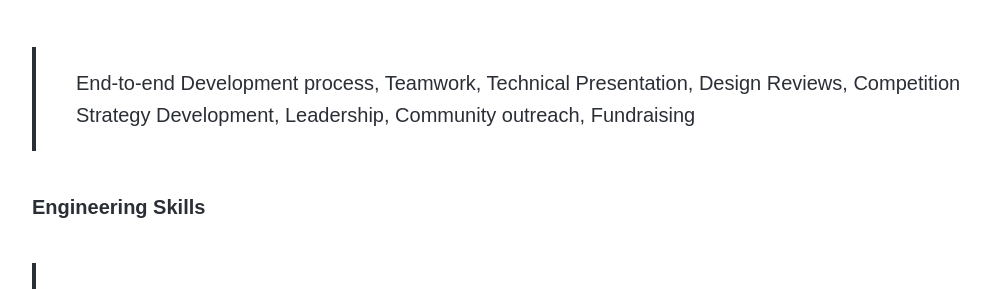
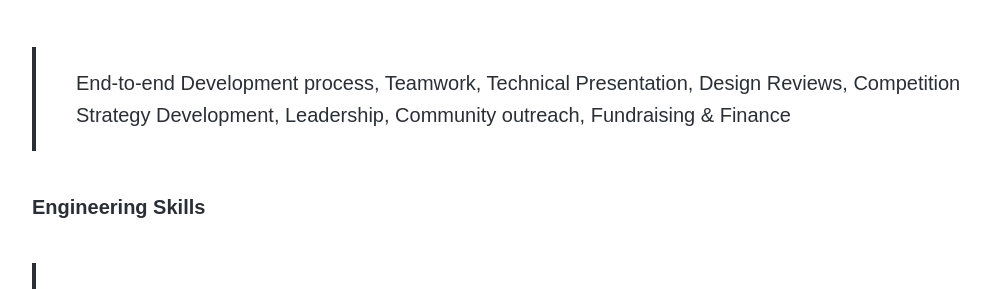
Before and after one commit to disha-22/disha-22.github.io, a Jekyll site: the page built from _projects/robotics.md, in a window 1280 px wide and 900 px high, scrolled down 848 px. Shown: the part 188-477 px from the top of the window, without its empty margins (138-1134 px from the left). Built offline with Jekyll 4.4.1, drawn with Linux system fonts in a browser that asks for light colours; nearby versions of some CDN libraries; some web fonts are replaced.

Commit message:
Update robotics.md

```diff
--- a/_projects/robotics.md
+++ b/_projects/robotics.md
@@ -15,7 +15,7 @@ Member of the Los Gatos High School Robotics Team: <a href ="http://ironclaw972.
 > Regional Finalist: <a href="https://frc-events.firstinspires.org/team/972"> FRC 2019 </a> <br> Breadth of experience <br> Impact to community
 
 <h6> Soft Skills </h6>
-> End-to-end Development process, Teamwork, Technical Presentation, Design Reviews, Competition Strategy Development, Leadership, Community outreach, Fundraising
+> End-to-end Development process, Teamwork, Technical Presentation, Design Reviews, Competition Strategy Development, Leadership, Community outreach, Fundraising & Finance
 
 <h6> Engineering Skills </h6>
 > Strategy driven Robot Prototyping & Design, CAD of components using SolidWorks, Robot Assembly, Troubleshooting
```
